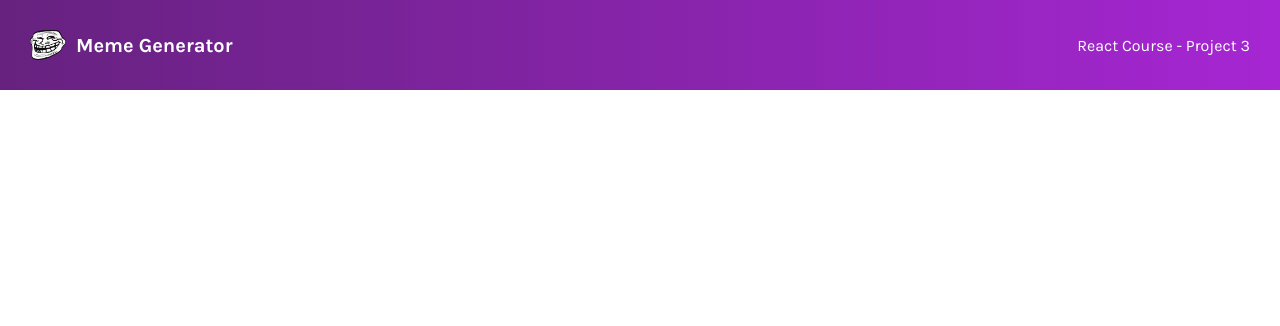
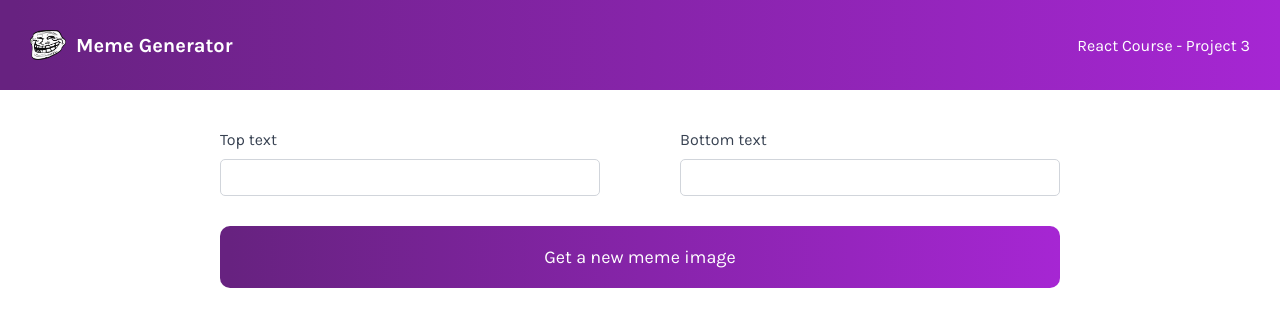
Before and after one commit to CandelaOlha/react-meme-generator, a React (Vite) app: page / in a window 1280 px wide. Shown: the top 326 px of the page. Built offline with nearby package versions, Linux system fonts and the light colour scheme.

Commit message:
added main content

```diff
--- a/src/App.jsx
+++ b/src/App.jsx
@@ -1,9 +1,11 @@
 import Header from "./components/Header";
+import Meme from "./components/Meme";
 
 const App = () => {
   return (
     <>
       <Header />
+      <Meme />
     </>
   );
 };
--- /dev/null
+++ b/src/components/Meme.jsx
@@ -0,0 +1,29 @@
+import "../styles/Meme.css";
+
+const Meme = () => {
+  return (
+    <div className="main-content-container">
+      <main className="main-content">
+        <form className="meme-form">
+          <div className="form-inputs">
+            <label className="form-label">
+              {" "}
+              Top text
+              <input type="text" className="form-input" />
+            </label>
+            <label className="form-label">
+              {" "}
+              Bottom text
+              <input type="text" className="form-input" />
+            </label>
+          </div>
+          <button type="submit" className="submit-button">
+            Get a new meme image
+          </button>
+        </form>
+      </main>
+    </div>
+  );
+};
+
+export default Meme;
--- /dev/null
+++ b/src/styles/Meme.css
@@ -0,0 +1,50 @@
+@import "../styles/_reset.css";
+
+.main-content-container {
+  align-items: center;
+  display: flex;
+  justify-content: center;
+  margin: 40px;
+}
+
+.main-content {
+  display: flex;
+  flex-direction: column;
+  max-width: 840px;
+  width: 100%;
+}
+
+.meme-form {
+  display: flex;
+  flex-direction: column;
+}
+
+.form-inputs {
+  display: flex;
+  justify-content: space-between;
+  margin-bottom: 20px;
+}
+
+.form-label {
+  color: #374151;
+  display: flex;
+  flex-direction: column;
+}
+
+.form-input {
+  border: 1px solid #d1d5db;
+  border-radius: 5px;
+  margin: 10px 0;
+  padding: 10px;
+  width: 380px;
+}
+
+.submit-button {
+  background: linear-gradient(90deg, #672280 1.18%, #a626d3 100%);
+  border: none;
+  border-radius: 10px;
+  color: #fff;
+  cursor: pointer;
+  font-size: 18px;
+  padding: 20px;
+}
```
